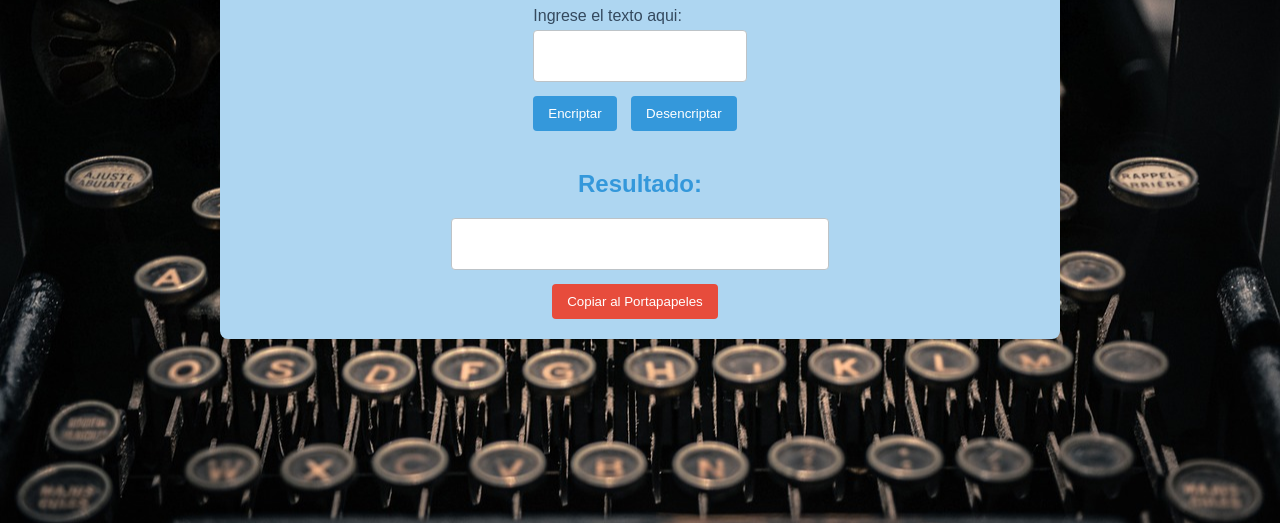
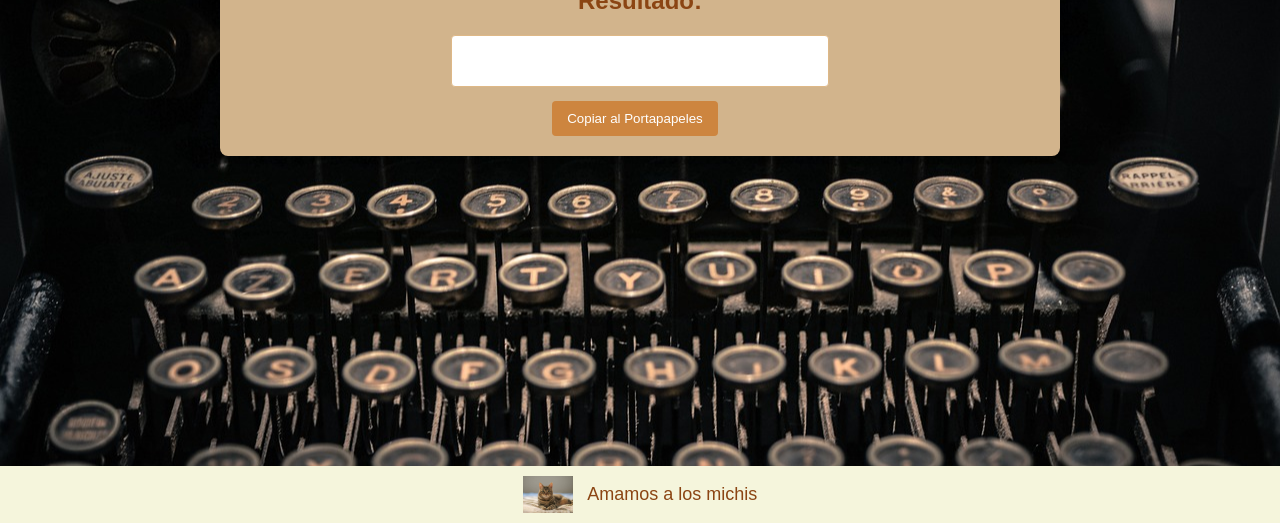
Before and after one commit to carsalan1/encriptador-beta, a plain HTML site: page index.html in a window 1280 px wide. Shown: the part 277-800 px from the top of the page. Drawn offline with Linux system fonts and the light colour scheme.

Commit message:
Add files via upload

```diff
--- a/index.html
+++ b/index.html
@@ -17,7 +17,7 @@
     <h1 id="title">Encriptador / Desencriptador de Texto</h1>
 
     <div class="input-section">
-            <label for="inputText">Ingrese el texto aqui:</label>
+        <label for="inputText">Ingrese el texto aquí:</label>
         <textarea id="inputText" oninput="validateInput()"></textarea>
 
         <div class="buttons">
@@ -35,6 +35,11 @@
     </div>
 </div>
 
+<footer>
+    <img src="imagenes/michi.png" alt="Michi">
+    <span>Amamos a los michis</span>
+</footer>
+
 <script src="script.js"></script>
 </body>
 </html>
--- a/script.js
+++ b/script.js
@@ -63,11 +63,11 @@ function decryptText() {
     }
 
     const result = inputText
-        .replace(/enter/g, 'e')
-        .replace(/imes/g, 'i')
-        .replace(/ai/g, 'a')
-        .replace(/ober/g, 'o')
-        .replace(/ufat/g, 'u');
+        .replace(/\bufat\b/g, 'u')
+        .replace(/\bober\b/g, 'o')
+        .replace(/\bai\b/g, 'a')
+        .replace(/\bimes\b/g, 'i')
+        .replace(/\benter\b/g, 'e');
 
     document.getElementById('outputText').value = result;
 }
--- a/styles.css
+++ b/styles.css
@@ -7,21 +7,21 @@ body {
     margin: 0;
     padding: 0;
     display: flex;
+    flex-direction: column;
     align-items: center;
-    justify-content: center;
+    justify-content: space-between;
     height: 100vh;
-
 }
 
 .container {
-    background-color: #aed6f1; /* Azul pastel claro */
+    background-color: #d2b48c; /* Color paja */
     border-radius: 8px;
     box-shadow: 0 0 10px rgba(0, 0, 0, 0.1);
     padding: 20px;
     display: flex;
-    width: 800px; /* Aumenté el ancho del contenedor */
-    flex-direction: column; /* Cambiado la dirección del flex para apilar los elementos verticalmente */
-    align-items: center; /* Alineado al centro horizontalmente */
+    width: 800px;
+    flex-direction: column;
+    align-items: center;
 }
 
 .input-section,
@@ -31,28 +31,28 @@ body {
 }
 
 .input-section {
-    margin-bottom: 20px; /* Aumenté el margen inferior del input-section */
+    margin-bottom: 20px;
 }
 
 h1,
 h2 {
     text-align: center;
-    color: #3498db; /* Azul suave para títulos */
+    color: #8b4513; /* Marrón oscuro para títulos */
 }
 
 label {
     display: block;
     margin-bottom: 5px;
-    color: #34495e; /* Azul más oscuro para etiquetas */
+    color: #654321; /* Marrón tierra para etiquetas */
 }
 
 textarea {
-    width: 100%; /* Ajustado para ocupar el 100% del contenedor */
-    max-width: 100%; /* Ajustado para ocupar el 100% del contenedor */
+    width: 100%;
+    max-width: 100%;
     padding: 10px;
     margin-bottom: 10px;
     box-sizing: border-box;
-    border: 1px solid #bdc3c7; /* Azul más claro para borde */
+    border: 1px solid #deb887; /* Marrón claro para borde */
     border-radius: 4px;
     resize: none;
 }
@@ -62,7 +62,7 @@ textarea {
 }
 
 button {
-    background-color: #3498db; /* Azul suave para botones */
+    background-color: #a0522d; /* Marrón sienna para botones */
     color: white;
     padding: 10px 15px;
     border: none;
@@ -72,7 +72,7 @@ button {
 }
 
 button:hover {
-    background-color: #2980b9; /* Azul más oscuro al pasar el ratón */
+    background-color: #8b4513; /* Marrón más oscuro al pasar el ratón */
 }
 
 .output-section {
@@ -80,7 +80,7 @@ button:hover {
 }
 
 .copy-button {
-    background-color: #e74c3c; /* Rojo pastel */
+    background-color: #cd853f; /* Marrón claro */
     color: white;
     padding: 10px 15px;
     border: none;
@@ -89,5 +89,27 @@ button:hover {
 }
 
 .copy-button:hover {
-    background-color: #c0392b; /* Rojo más oscuro al pasar el ratón */
+    background-color: #8b4513; /* Marrón más oscuro al pasar el ratón */
 }
+
+footer {
+    background-color: #f5f5dc; /* Beige claro */
+    width: 100%;
+    text-align: center;
+    padding: 10px 0;
+    position: absolute;
+    bottom: 0;
+}
+
+footer img {
+    width: 50px;
+    height: auto;
+    vertical-align: middle;
+}
+
+footer span {
+    color: #8b4513; /* Marrón oscuro para el texto del footer */
+    font-size: 18px;
+    margin-left: 10px;
+    vertical-align: middle;
+}
```
Also changed, not shown: imagenes/michi.png (added). Lines whose indentation alone changed are shown as unchanged.
